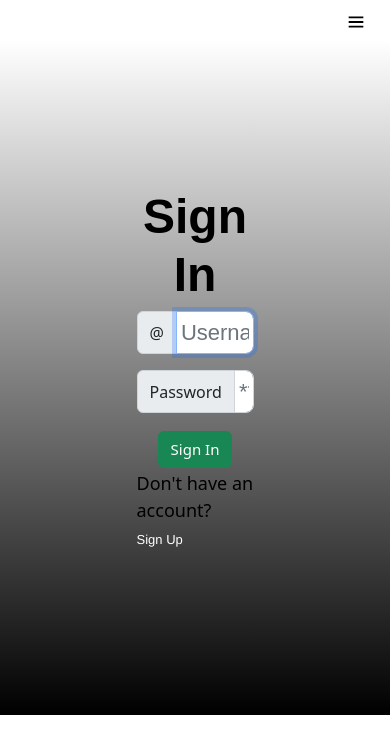
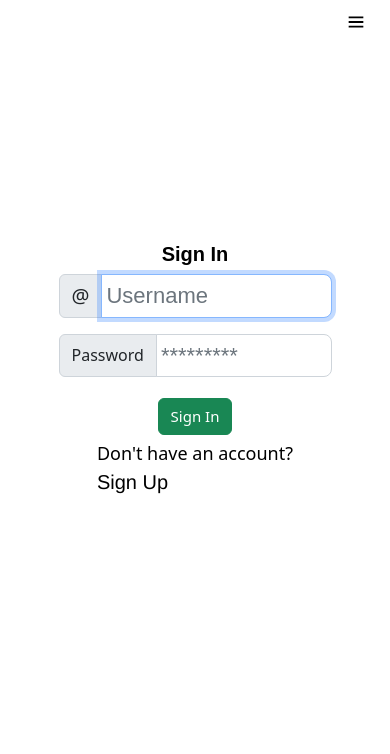
Before and after one commit to sergiusergiu1234/online-shop-frontend, a React (Create React App) app: page /LoginPage in a window 390 px wide. Shown: the top 754 px of the page. Built offline with nearby package versions, Linux system fonts and the light colour scheme; a web font is replaced by a local one.

Commit message:
first commit

```diff
--- a/src/Pages/LoginPage.tsx
+++ b/src/Pages/LoginPage.tsx
@@ -94,10 +94,11 @@ const LoginPage = () => {
         </p>
 
         <Form onSubmit={handleSubmit} className="inputs">
-        <h1>Sign In</h1>
+        <h1 className="title">Sign In</h1>
             <InputGroup className="mb-3">
-                <InputGroup.Text id="basic-addon1">@</InputGroup.Text>
+                <InputGroup.Text className="basic-addon">@</InputGroup.Text>
                 <Form.Control
+                className="username-field"
                 placeholder="Username"
                 type="text"
                 id="username"
@@ -105,6 +106,7 @@ const LoginPage = () => {
                 onChange={(e) => setUser(e.target.value)}
                 value={user}
                 required
+
                 />
             </InputGroup>
             <InputGroup className="mb-3">
@@ -122,7 +124,7 @@ const LoginPage = () => {
             <Button variant="success" type="submit">Sign In</Button>
             <p>
                         Don't have an account? <br />
-                        <a href="/Register">Sign Up</a>
+                        <a className="signup-ref" href="/Register">Sign Up</a>
                     </p>
                     </Form>
                     <div className='ribbon'></div>
--- a/src/Styles/Login.css
+++ b/src/Styles/Login.css
@@ -1,7 +1,7 @@
 .login-container{
     display: flex;
     flex-direction: column;
-    background: linear-gradient(white, black) 100% 25%;
+
     background-repeat: no-repeat;
     align-items: center;
     justify-content: center;
@@ -36,3 +36,28 @@ p{
 .login-container h1{
     color: black;
 }
+
+.title{
+    font-size: 50px ;
+}
+.signup-ref{
+    color: black;
+    font-size: 20px;
+}
+@media screen and (max-width:960px) {
+    .title{
+        font-size: 20px;
+    }
+    .basic-addon{
+        font-size: 20px;
+    }
+    .inputs{
+        width: 50vw;
+    }
+}
+
+@media screen and (max-width:500px) {
+    .inputs{
+        width: 70vw;
+    }
+}
```
